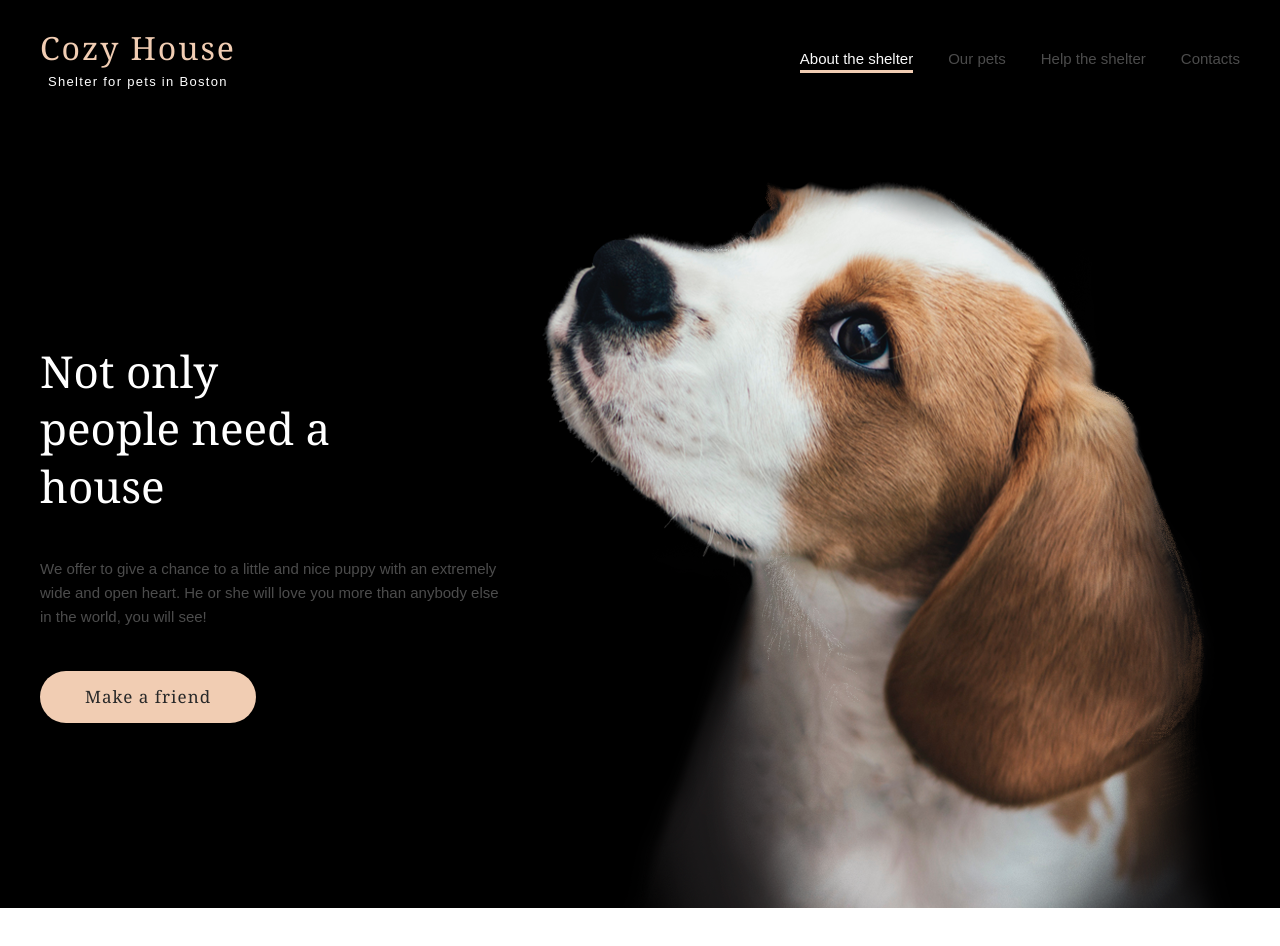
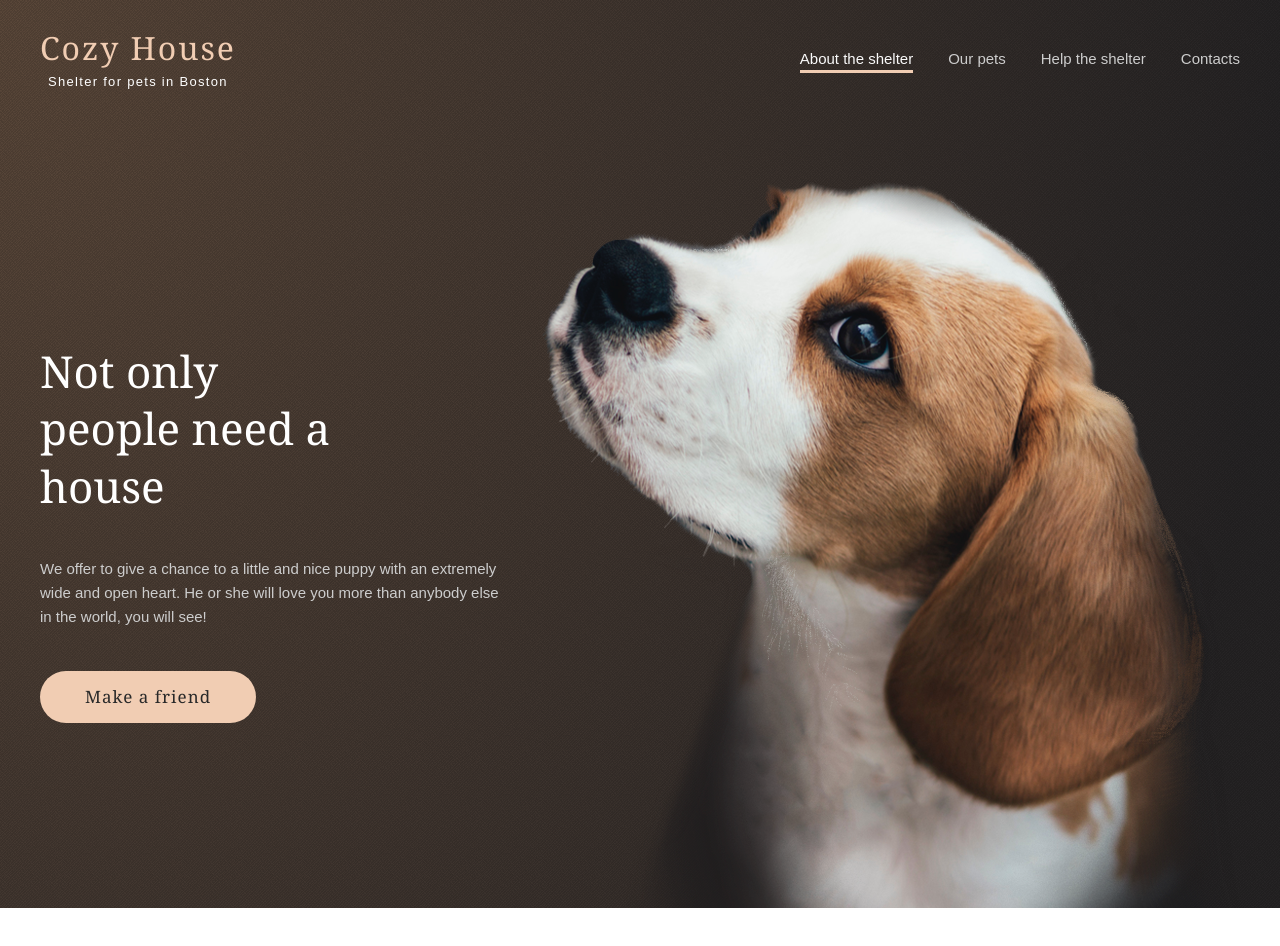
Before and after one commit to Oardieldei/shelter, a plain HTML site: page shelter/index.html in a window 1280 px wide. Shown: the top 946 px of the page. Drawn offline with Linux system fonts and the light colour scheme.

Commit message:
feat: add bg for first block

```diff
--- a/shelter/index.html
+++ b/shelter/index.html
@@ -16,16 +16,16 @@
 <body>
 	<div class="bg-wrapper">
 		<header class="header">
-			<a href="#!" class="logo">
+			<a href="#" class="logo" onclick="event.preventDefault();">
 				<h1 class="logo__title">Cozy House</h1>
 				<span class="logo__subtitle">Shelter for pets in Boston</span>
 			</a>
 			<nav class="nav">
 				<ul class="nav__list">
-					<li class="nav__item"><a href="#!" class="nav__link active_link paragraph-l">About the shelter</a></li>
-					<li class="nav__item"><a href="#!" class="nav__link paragraph-l">Our pets</a></li>
-					<li class="nav__item"><a href="#!" class="nav__link paragraph-l">Help the shelter</a></li>
-					<li class="nav__item"><a href="#!" class="nav__link paragraph-l">Contacts</a></li>
+					<li class="nav__item"><a href="#" class="nav__link active_link paragraph-l" onclick="event.preventDefault();">About the shelter</a></li>
+					<li class="nav__item"><a href="#" class="nav__link paragraph-l">Our pets</a></li>
+					<li class="nav__item"><a href="#" class="nav__link paragraph-l">Help the shelter</a></li>
+					<li class="nav__item"><a href="#" class="nav__link paragraph-l">Contacts</a></li>
 				</ul>
 			</nav>
 		</header>
--- a/shelter/style/bg-wrappers.css
+++ b/shelter/style/bg-wrappers.css
@@ -3,7 +3,7 @@
 }
 
 .bg-wrapper:nth-child(1) {
-	background-color: black;
+	background: url("../images/noise.png"), radial-gradient(100% 215.42% at 0% 0%, #5B483A 0%, #262425 100%), #211F20;
 }
 
 .bg-wrapper:nth-child(2),
--- a/shelter/style/header.css
+++ b/shelter/style/header.css
@@ -37,9 +37,24 @@
 	gap: 35px;
 }
 
+.nav__link {
+	color: var(--color-dark-s);
+	transition: color .3s;
+}
+
+.nav__link:hover {
+	cursor: pointer;
+	color: var(--color-light-s);
+}
+
 .active_link {
 	color: var(--color-light-s);
 	position: relative;
+}
+
+.active_link:hover {
+	cursor: default;
+	color: var(--color-light-s);
 }
 
 .active_link::after {
--- a/shelter/style/not-only.css
+++ b/shelter/style/not-only.css
@@ -22,4 +22,5 @@
 
 .non__text {
 	max-width: 460px;
+	color: var(--color-dark-s);
 }
```
Also changed, not shown: shelter/images/noise.png (added).
